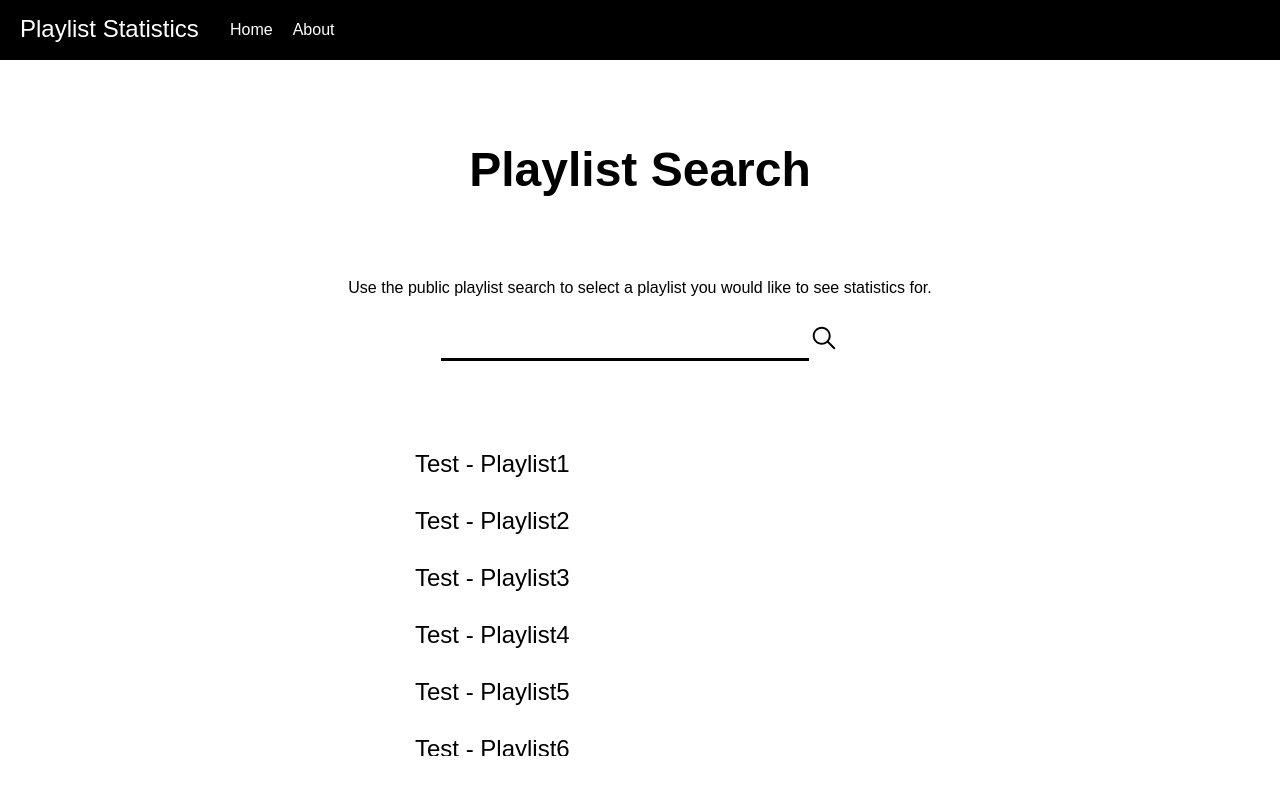
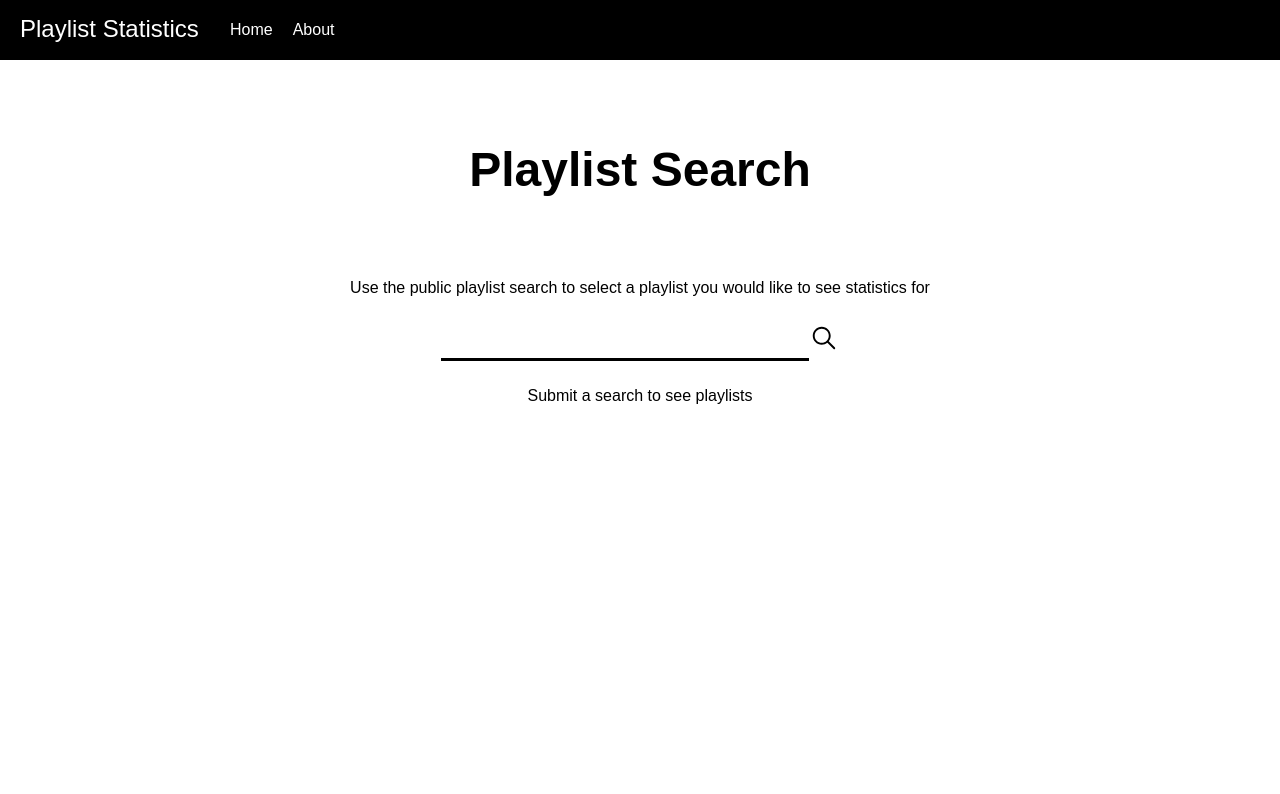
Before and after one commit to raymond-zhang00/playlist-stat-frontend, a React (Create React App) app: page / in a window 1280 px wide. Shown: the top 794 px of the page. Built offline with nearby package versions, Linux system fonts and the light colour scheme.

Commit message:
spotify search working

```diff
--- a/package.json
+++ b/package.json
@@ -38,5 +38,5 @@
       "last 1 safari version"
     ]
   },
-  "proxy": "http://localhost:5000"
+  "proxy": "http://localhost:3000"
 }
--- a/src/App.js
+++ b/src/App.js
@@ -7,7 +7,7 @@ import PlaylistPage from './pages/Playlist';
 
 function App() {
   return (
-    <div class="app">
+    <div className="app">
       <BrowserRouter>
         <header className="app-header">
           <NavBar />
--- a/src/Home.js
+++ /dev/null
@@ -1,5 +0,0 @@
-function Home(props) {
-    return <h1>Hello {props.name}!</h1>;
-  };
-
-  export default Home;
--- a/src/components/NavBar.js
+++ b/src/components/NavBar.js
@@ -1,9 +1,9 @@
-import React, { useState } from "react";
+import React from "react";
 import { Link } from 'react-router-dom';
 
 function NavBar() {
     return (
-        <nav class="navbar">
+        <nav className="navbar">
             <div>Playlist Statistics</div>
             <ul>
                 <li><Link to="/">Home</Link></li>
--- a/src/components/SearchResultRow.js
+++ b/src/components/SearchResultRow.js
@@ -1,8 +1,8 @@
 import React from 'react';
 
-function SearchResultRow({result}) {
+function SearchResultRow({playlist}) {
     return (
-        <li><a href="/playlist">Test - {result.name}</a></li>
+        <li><a href="/playlist">Test - {playlist.name}</a></li>
     );
 }
 
--- a/src/components/SearchResults.js
+++ b/src/components/SearchResults.js
@@ -1,12 +1,12 @@
 import React from 'react';
 import SearchResultRow from './SearchResultRow';
-import results from '../data/testresults';
+//import results from '../data/testresults';
 
-function SearchResults() {
+function SearchResults({playlistList}) {
     return (
         <div className="search-results">
             <ul className="search-list">
-                {results.map((result) => <SearchResultRow result={result} />)}
+                {playlistList.map((playlist) => <SearchResultRow playlist={playlist} />)}
             </ul>
         </div>
     );
--- a/src/pages/Home.js
+++ b/src/pages/Home.js
@@ -1,19 +1,39 @@
-import React from 'react';
+import React, { useState } from 'react';
 import { IoIosSearch } from 'react-icons/io';
 import SearchResults from '../components/SearchResults';
+import results from '../data/testresults';
 
 function HomePage() {
+
+  const [searchResults, setSearched] = useState(false);
+  const performSearch = async (event) =>{
+    event.preventDefault();
+
+    let fetchConfig = {
+      method: "GET"
+    }
+
+    let response = await fetch(`/api/playlist-search?search=${encodeURIComponent(event.target.searchtext.value)}`, fetchConfig);
+    console.log("INITIAL RESPONSE: " + response);
+    let playlistList = await response.json();
+    setSearched(playlistList);
+    console.log("ULTIMATE RESPONSE: " + searchResults);
+  }
+
   return (
     <>
       <h1>Playlist Search</h1>
-      <p>Use the public playlist search to select a playlist you would like to see statistics for.</p>
-      <form className="search-bar" action="" method="POST">
+      <p>Use the public playlist search to select a playlist you would like to see statistics for</p>
+      <form className="search-bar" onSubmit={performSearch}>
         <div>
-          <input type="text" name="playlist" />
+          <input type="text" name="searchtext"/>
           <button><IoIosSearch /></button>
         </div>
       </form>
-      <SearchResults/>
+      {searchResults
+        ? <SearchResults playlistList={searchResults}/>
+        : <p>Submit a search to see playlists</p>
+      }
     </>
   );
 }
```
Also changed, not shown: src/components/SearchBar.js (deleted, +0 -9 lines).
